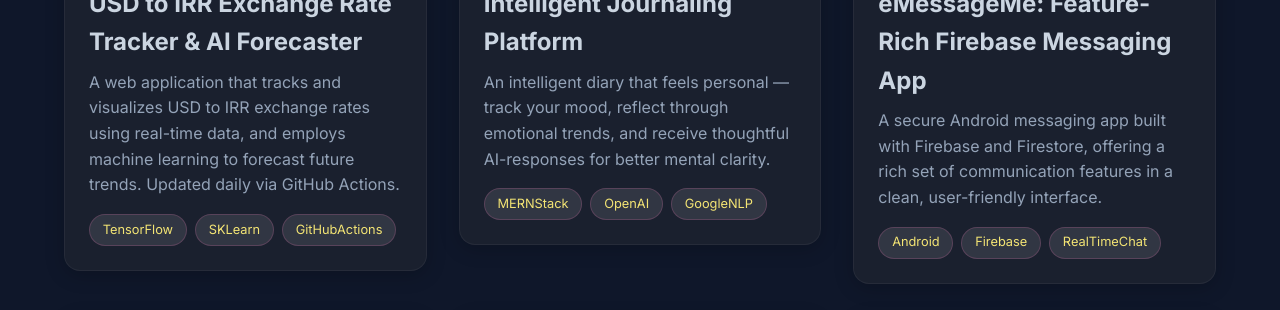
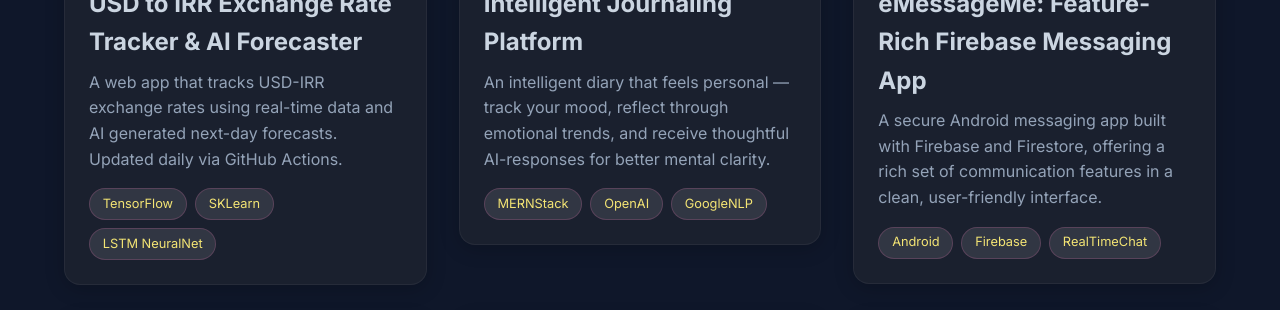
Before and after one commit to SahandNamvar/portfolio, a React (Vite) app: page / in a window 1280 px wide. Shown: the part 1288-1598 px from the top of the page. Built offline with nearby package versions, Linux system fonts and the light colour scheme; no server answers.

Commit message:
update to project description

```diff
--- a/src/components/Projects.jsx
+++ b/src/components/Projects.jsx
@@ -19,8 +19,8 @@ const projectsData = [
   {
     title: "USD to IRR Exchange Rate Tracker & AI Forecaster",
     description:
-      "A web application that tracks and visualizes USD to IRR exchange rates using real-time data, and employs machine learning to forecast future trends. Updated daily via GitHub Actions.",
-    tech: ["TensorFlow", "SKLearn", "GitHubActions"],
+      "A web app that tracks USD-IRR exchange rates using real-time data and AI generated next-day forecasts. Updated daily via GitHub Actions.",
+    tech: ["TensorFlow", "SKLearn", "LSTM NeuralNet"],
     image: "/projects/USD_IRR.png",
     repoUrl: "https://github.com/SahandNamvar/usd_irr_forecasting.git",
   },
```
